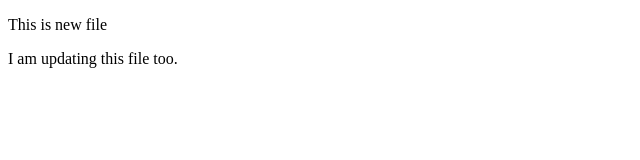
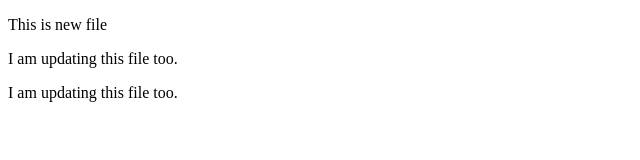
Before and after one commit to DivJangid/learning-git, a plain HTML site: page index2.html in a window 1280 px wide. Shown: the whole page, without its empty margins (0-640 px from the left). Drawn offline with Linux system fonts and the light colour scheme.

Commit message:
updated the index2.html further

```diff
--- a/index2.html
+++ b/index2.html
@@ -8,5 +8,6 @@
   <body>
     <p>This is new file</p>
     <p>I am updating this file too.</p>
+    <p>I am updating this file too.</p>
   </body>
 </html>
```
